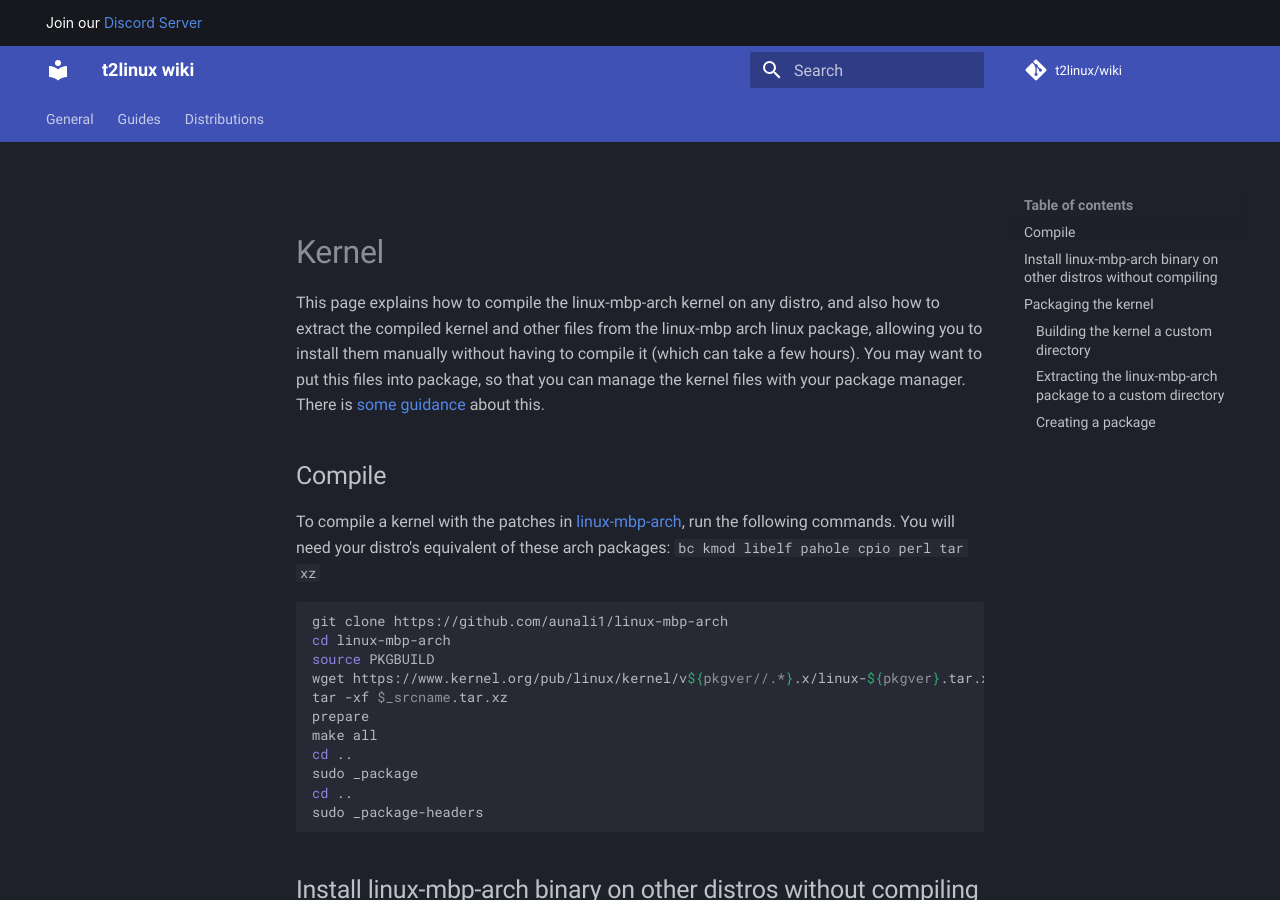
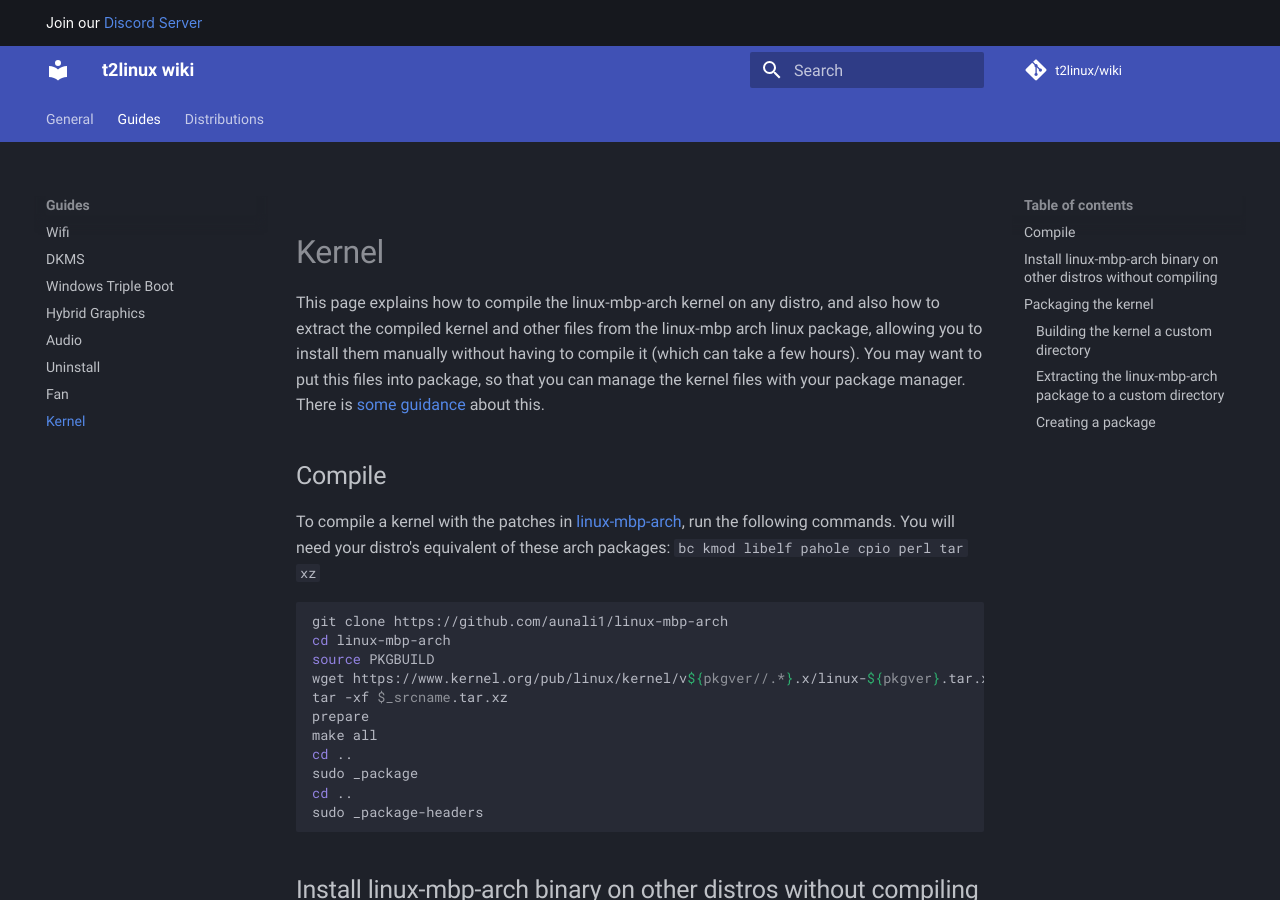
Before and after one commit to t2linux/wiki, an MkDocs documentation site: the page built from docs/guides/kernel.md, in a window 1280 px wide and 900 px high. Built offline with MkDocs 1.6.1 and Material for MkDocs 9.7.7, drawn with Linux system fonts in a browser that asks for light colours; comment, search, counter and statistics services are not loaded.

Commit message:
add guides/kernel to mkdocs.yml

```diff
--- a/mkdocs.yml
+++ b/mkdocs.yml
@@ -44,6 +44,7 @@ nav:
           - Audio: guides/audio-config.md
           - Uninstall: guides/uninstall.md
           - Fan: guides/fan.md
+          - Kernel: guides/kernel.md
     - Distributions:
           - Arch:
                 - Installation: distributions/arch/installation.md
```
